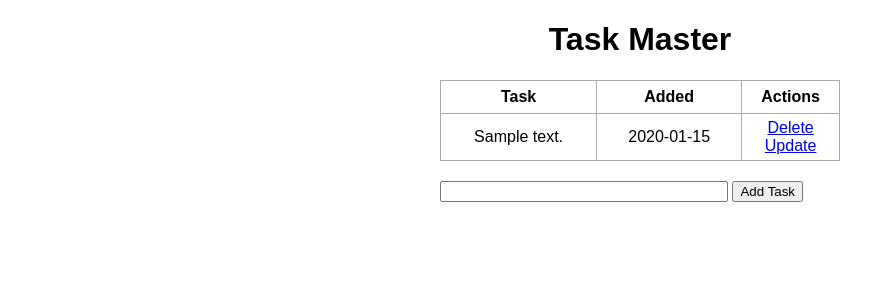
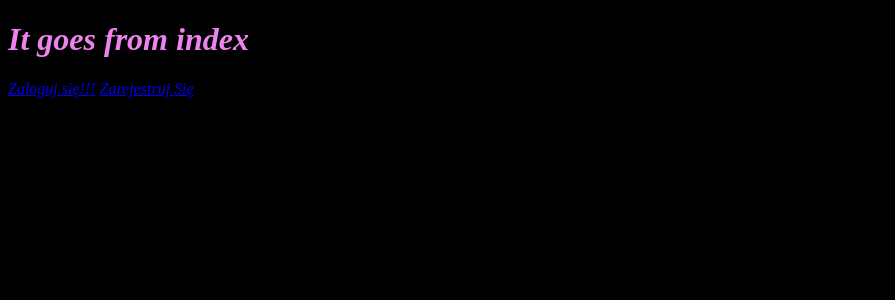
Before and after one commit to AlbertP3/JobCrawler_, a Flask app: page / in a window 1280 px wide. Shown: the top 300 px of the page, without its empty margins (0-895 px from the left). Run offline with Flask 2, Linux system fonts and the light colour scheme; tables that the repository leaves empty hold one stand-in row (values such as "Sample post").

Commit message:
Dodanie warstwy webowej

```diff
--- a/app.py
+++ b/app.py
@@ -1,64 +1,168 @@
 from flask import Flask, render_template, url_for, request, redirect
 from flask_sqlalchemy import SQLAlchemy
 from datetime import datetime
+from flask_login import login_user, current_user, logout_user, login_required, LoginManager, UserMixin
+from flask_bcrypt import Bcrypt
+from flask_wtf import FlaskForm
+from wtforms import StringField, PasswordField, SubmitField, BooleanField
+from wtforms.validators import DataRequired, Length, EqualTo, ValidationError
+#import NoFluffJobs
+
 
 app = Flask(__name__)
-app.config['SQLALCHEMY_DATABASE_URI'] = 'sqlite:///test.db'
+app.config['SQLALCHEMY_DATABASE_URI'] = "sqlite:///test.db"
+app.config['SECRET_KEY'] = 'asdasdasd'
 db = SQLAlchemy(app)
+bcrypt = Bcrypt(app)
+login_manager = LoginManager(app)
+login_manager.login_view = 'login'
+# login_manager.login_message_category =
 
-class Todo(db.Model):
-    id = db.Column(db.Integer, primary_key=True)
-    content = db.Column(db.String(200), nullable=False)
-    date_created = db.Column(db.DateTime, default=datetime.utcnow)
+#Modele
+
+@login_manager.user_loader
+def load_user(user_id):
+    return User.query.get(int(user_id))
+
+class User(db.Model, UserMixin):
+    id = db.Column(db.Integer, primary_key = True)
+    username = db.Column(db.String(20), unique=True, nullable = False)
+    password = db.Column(db.String(50), nullable = False)
+    join_date = db.Column(db.DateTime, default = datetime.utcnow)
+    search_id = db.relationship('Search', backref = 'ovner', lazy = True)
+
+    def __init__(self, username, password):
+        self.username = username
+        self.password = password
 
     def __repr__(self):
-        return '<Task %r>' % self.id
+        return '<User %r>' % self.id
 
 
-@app.route('/', methods=['POST', 'GET'])
-def index():
-    if request.method == 'POST':
-        task_content = request.form['content']
-        new_task = Todo(content=task_content)
 
-        try:
-            db.session.add(new_task)
-            db.session.commit()
-            return redirect('/')
-        except:
-            return 'There was an issue adding your task'
+class Search(db.Model):
+    id = db.Column(db.Integer, primary_key = True)
+    keyword = db.Column(db.String(50), nullable = False)
+    location = db.Column(db.String(50), nullable = False)
+    offers_id = db.relationship('Offer', backref = 'wyszukiwanie', lazy = True)
+    user_id = db.Column(db.Integer, db.ForeignKey('user.id'), nullable = False)
 
-    else:
-        tasks = Todo.query.order_by(Todo.date_created).all()
-        return render_template('index.html', tasks=tasks)
+    def __repr__(self):
+        return '<Search %r>' % self.id
+
+class Offer(db.Model):
+    id = db.Column(db.Integer, primary_key = True)
+    title = db.Column(db.String(50), nullable = False)
+    company = db.Column(db.String(50), nullable = False)
+    salary = db.Column(db.Numeric(precision=2, asdecimal=False, decimal_return_scale = None))
+    reflink = db.Column(db.String(50), nullable = False)
+    search_id = db.Column(db.Integer, db.ForeignKey('search.id'), nullable = False)
 
 
-@app.route('/delete/<int:id>')
-def delete(id):
-    task_to_delete = Todo.query.get_or_404(id)
+    def __init__(self, keyword, localisation):
+         self.keyword = keyword
+         self.localisation = localisation
 
-    try:
-        db.session.delete(task_to_delete)
+    def __repr__(self):
+            return '<Oferta %r>' % self.id
+
+
+#Formy
+
+class RegForm(FlaskForm):
+    username = StringField('username',
+                           validators=[DataRequired(), Length(min=2, max=20)])
+    password = PasswordField('Password', validators=[DataRequired()])
+    confirm_password = PasswordField('Confirm Password',
+                                     validators=[DataRequired(), EqualTo('password')])
+    submit = SubmitField('Sign Up')
+
+    def validate_username(self, username):
+        user = User.query.filter_by(username=username.data).first()
+        if user:
+            raise ValidationError('Nazwa użytkownika zajęta wybierz inną')
+
+class LogForm(FlaskForm):
+    username = StringField('username',
+                           validators=[DataRequired(), Length(min=2, max=20)])
+    password = PasswordField('Password', validators=[DataRequired()])
+    submit = SubmitField('Login')
+
+class SearchForm(FlaskForm):
+    keyword = StringField('keyword',
+                        validators=[DataRequired(), Length(min=2, max=20)])
+    location = StringField('location',
+                        validators=[DataRequired(), Length(min=2, max=20)])
+    submit = SubmitField('Znajdz')
+
+
+#Routy
+
+@app.route('/', methods = ['POST','GET'])
+def index():
+    return render_template('index.html')
+
+@app.route('/search',methods = ['POST','GET'])
+def search():
+
+    form = SearchForm()
+    if current_user.is_authenticated:
+        return render_template('search.html', form = form )
+
+
+    if form.validate_on_submit():
+        search1 = Search(keyword=form.keyword, location=form.location, user_id=current_user)
+        db.session.add(search1)
         db.session.commit()
-        return redirect('/')
-    except:
-        return 'There was a problem deleting that task'
+        return render_template('offers.html', form = form, search1 = search1)
 
-@app.route('/update/<int:id>', methods=['GET', 'POST'])
-def update(id):
-    task = Todo.query.get_or_404(id)
 
-    if request.method == 'POST':
-        task.content = request.form['content']
+    return render_template('login.html', form = form )
 
-        try:
+@app.route('/offers',methods=['POST','GET'])
+def offers(search1):
+    jobList = NoFluffJobs.Scrape(search1.keyword,search1.location,1,6)
+    return render_template('offers.')
+
+@app.route('/register',methods = ['POST','GET'])
+def register():
+
+    if current_user.is_authenticated:
+        return redirect(url_for('index'))
+    form = RegForm()
+
+    if form.validate_on_submit():
+            hashedPassword = bcrypt.generate_password_hash(form.password.data).decode('utf-8')
+            user = User(username=form.username.data, password=hashedPassword)
+            db.session.add(user)
             db.session.commit()
-            return redirect('/')
-        except:
-            return 'There was an issue updating your task'
+            return redirect(url_for('index'))
 
-    else:
-        return render_template('update.html', task=task)
+    return render_template('register.html', form = form )
+
+@app.route('/login',methods = ['POST','GET'])
+def login():
+
+    if current_user.is_authenticated:
+        return redirect(url_for('index'))
+    form = LogForm()
+
+    if form.validate_on_submit():
+        user = User.query.filter_by(username=form.username.data).first()
+        if user and bcrypt.check_password_hash(user.password, form.password.data):
+            login_user(user, remember=True)
+            return redirect(url_for('index'))
+        else:
+            return "Błąd logowania!!!"
+
+    return render_template('login.html', form = form)
+
+@login_required
+@app.route('/logout')
+def logout():
+
+    logout_user()
+    return redirect(url_for('index'))
 
 
 if __name__ == "__main__":
--- a/static/css/main.css
+++ b/static/css/main.css
@@ -1,35 +1,5 @@
-body, html {
-    margin: 0;
-    font-family: sans-serif;
+body{
+    background-color: black;
+    color:violet;
+    font-style: italic;
 }
-
-.content {
-    margin: 0 auto;
-    width: 400px;
-}
-
-table, td, th {
-    border: 1px solid #aaa;
-}
-
-table {
-    border-collapse: collapse;
-    width: 100%;
-}
-
-th {
-    height: 30px;
-}
-
-td {
-    text-align: center;
-    padding: 5px;
-}
-
-.form {
-    margin-top: 20px;
-}
-
-#content {
-    width: 70%;
-}
--- a/templates/base.html
+++ b/templates/base.html
@@ -3,11 +3,14 @@
 <head>
     <meta charset="UTF-8">
     <meta name="viewport" content="width=device-width, initial-scale=1.0">
-    <meta http-equiv="X-UA-Compatible" content="ie=edge">
-    <link rel="stylesheet" href="{{ url_for('static', filename='css/main.css') }}">
+    <link rel="stylesheet" href="{{ url_for('static', filename = 'css/main.css') }}">
     {% block head %}{% endblock %}
 </head>
 <body>
+
     {% block body %}{% endblock %}
+
 </body>
+
+<script src = "{{ url_for('static', filename = 'js/main.js') }}"></script>
 </html>
--- a/templates/index.html
+++ b/templates/index.html
@@ -1,40 +1,14 @@
 {% extends 'base.html' %}
 
-{% block head %}
-<title>Task Master</title>
-{% endblock %}
-
 {% block body %}
-<div class="content">
-    <h1 style="text-align: center">Task Master</h1>
-    {% if tasks|length < 1 %}
-    <h4 style="text-align: center">There are no tasks. Create one below!</h4>
+<h1>It goes from index</h1>
+    {% if current_user.is_authenticated %}
+        <a href="{{ url_for('search') }}">Wyszukaj oferty!!!</a>
+        <a href="{{ url_for('logout') }}">Wyloguj się!!!</a>
     {% else %}
-    <table>
-        <tr>
-            <th>Task</th>
-            <th>Added</th>
-            <th>Actions</th>
-        </tr>
-        {% for task in tasks %}
-            <tr>
-                <td>{{ task.content }}</td>
-                <td>{{ task.date_created.date() }}</td>
-                <td>
-                    <a href="/delete/{{task.id}}">Delete</a>
-                    <br>
-                    <a href="/update/{{task.id}}">Update</a>
-                </td>
-            </tr>
-        {% endfor %}
-    </table>
+        <a href="{{ url_for('login') }}">Zaloguj się!!!</a>
+        <a href="{{ url_for('register') }}">Zarejestruj Się</a>
     {% endif %}
 
-    <div class="form">
-        <form action="/" method="POST">
-            <input type="text" name="content" id="content">
-            <input type="submit" value="Add Task">
-        </form>
-    </div>
-</div>
+
 {% endblock %}
```
Also changed, not shown: requirements.txt (deleted, +0 -9 lines), templates/update.html (deleted, +0 -18 lines), README.md, test.db, 1 other file.
